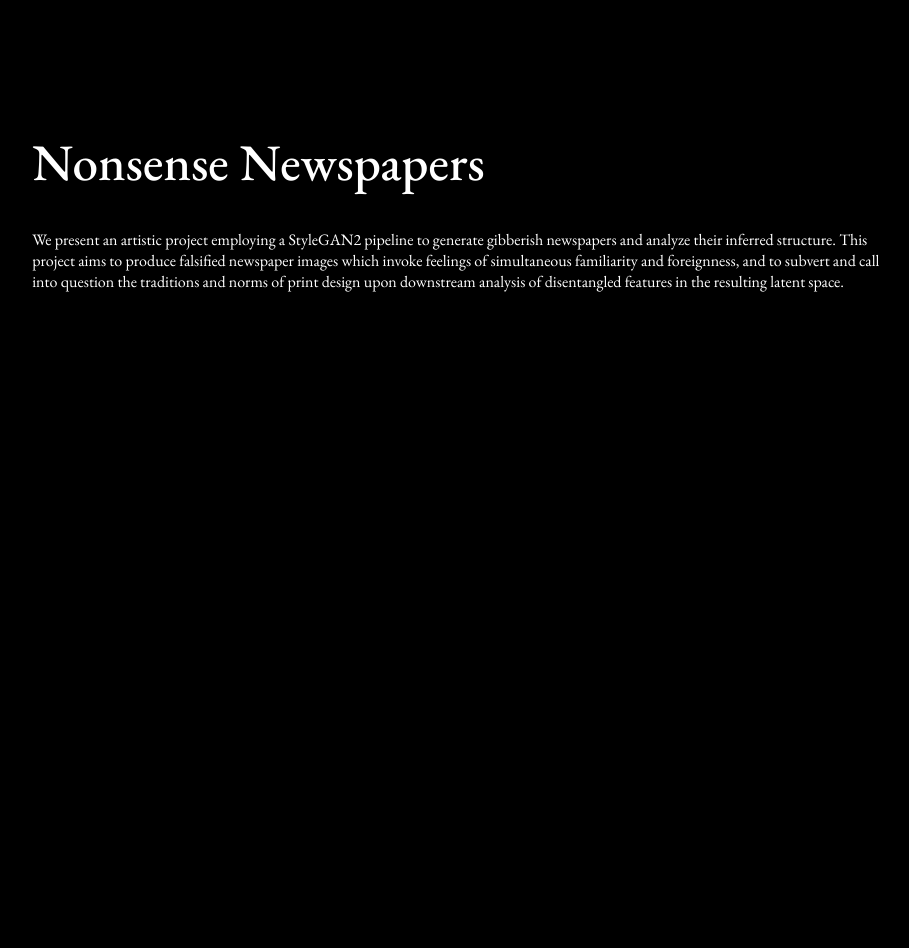
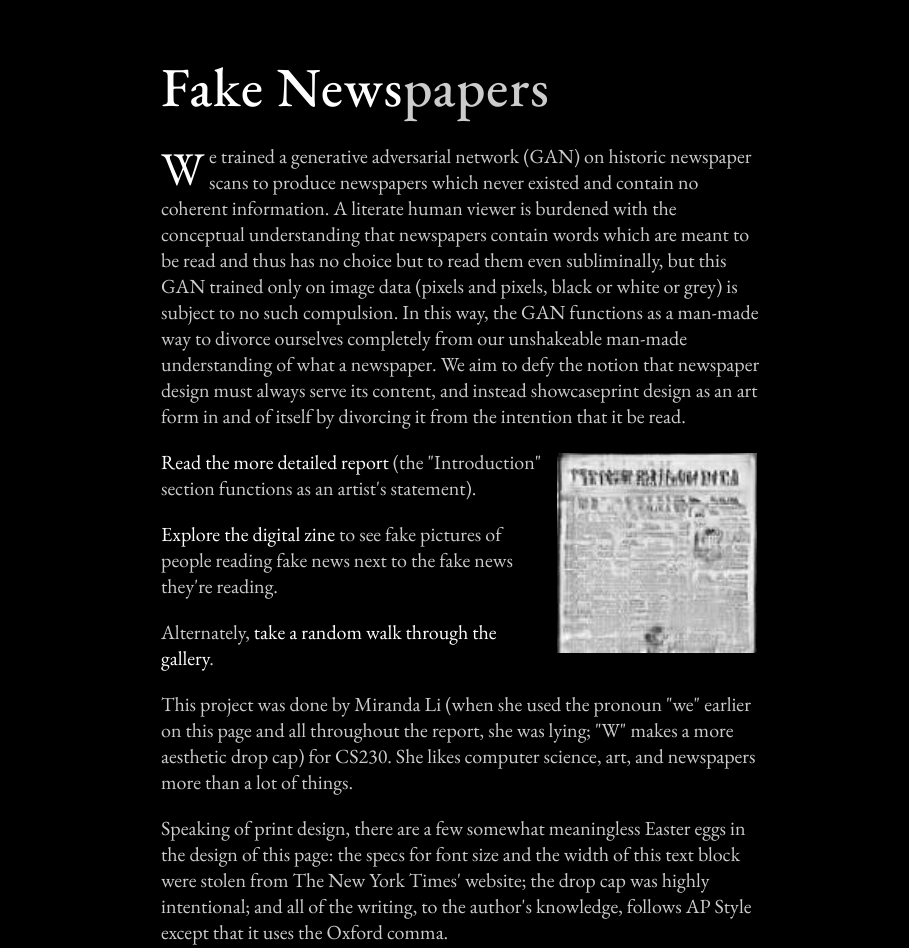
Before and after one commit to mirandali707/nonsense_newspapers, a plain HTML site: page index.html in a window 1280 px wide. Shown: the whole page, without its empty margins (179-1088 px from the left). Before the commit the page ends 800 px from the top, so only its background shows below. Drawn offline with nearby package versions, Linux system fonts and the light colour scheme.

Commit message:
added image, refactored css, wrote copy for landing page

```diff
--- /dev/null
+++ b/css/styles.css
@@ -0,0 +1,62 @@
+html, body {
+  font-family: 'EB Garamond', serif;
+  /* font-family: Georgia, serif; */
+  color: #cccccc;
+  /* scroll-behavior: smooth; */
+  background-color: black;
+  font-size: 20px;
+}
+
+.center-block {
+  display: flex;
+  justify-content: center;
+}
+
+.narrow {
+  width: calc(100% - 40px);
+  max-width: 600px;
+
+}
+
+h1 {
+  font-weight: 500;
+  margin-top: 6vh;
+  margin-bottom: 24px;
+  font-size: 2.75rem;
+  line-height: 3.125rem;
+  letter-spacing: 1px;
+
+}
+
+strong {
+  font-weight: 500;
+  color: white;
+}
+
+p {
+  font-weight: 200;
+}
+
+a {
+  text-decoration: none;
+  color: white;
+}
+
+.firstcharacter {
+  color: white;
+  float: left;
+  /* font-family: Georgia; */
+  font-size: 47px;
+  /* line-height: 60px; */
+
+  padding-right: 5px;
+  /* padding-left: 3px; */
+  margin-top: -5px;
+  margin-bottom: -5px;
+}
+
+.right-image {
+  float: right;
+  height: 200px;
+  margin: 4px;
+}
--- a/index.html
+++ b/index.html
@@ -3,17 +3,34 @@
   <head>
     <meta charset="utf-8">
     <title>Nonsense Newspapers</title>
+    <!-- <link rel="stylesheet" href="https://github.com/noirblancrouge/YoungSerif/blob/master/fonts/webfonts/stylesheet.css"> -->
     <link href="https://fonts.googleapis.com/css2?family=EB+Garamond:wght@400;500&display=swap" rel="stylesheet">
-    <link href="styles.css" rel="stylesheet">
+    <link href="css/styles.css" rel="stylesheet">
   </head>
   <body>
     <div class="center-block">
       <div class="narrow">
-        <h1>Nonsense Newspapers</h1>
+        <h1><strong>Fake News</strong>papers</h1>
 
         <p>
-          We present an artistic project employing a StyleGAN2 pipeline to generate gibberish newspapers and analyze their inferred structure. This project aims to produce falsified newspaper images which invoke feelings of simultaneous familiarity and foreignness, and to subvert and call into question the traditions and norms of print design upon downstream analysis of disentangled features in the resulting latent space.
-
+          <span class="firstcharacter">W</span>
+          e trained a generative adversarial network (GAN) on historic newspaper scans to produce newspapers which never existed and contain no coherent information. A literate human viewer is burdened with the conceptual understanding that newspapers contain words which are meant to be read and thus has no choice but to read them even subliminally, but this GAN trained only on image data (pixels and pixels, black or white or grey) is subject to no such compulsion. In this way, the GAN functions as a man-made way to divorce ourselves completely from our unshakeable man-made understanding of what a newspaper. We aim to defy the notion that newspaper design must always serve its content, and instead showcaseprint design as an art form in and of itself by divorcing it from the intention that it be read.
+        </p>
+        <img src="img/gen_0.jpg" alt="a fake newspaper" class = "right-image">
+        <p>
+          <a href="#">Read the more detailed report</a> (the "Introduction" section functions as an artist's statement).
+        </p>
+        <p>
+          <a href="#">Explore the digital zine</a> to see fake pictures of people reading fake news next to the fake news they're reading.
+        </p>
+        <p>
+          Alternately, <a href="#">take a random walk through the gallery</a>.
+        </p>
+        <p>
+          This project was done by Miranda Li (when she used the pronoun "we" earlier on this page and all throughout the report, she was lying; "W" makes a more aesthetic drop cap) for CS230. She likes computer science, art, and newspapers more than a lot of things.
+        </p>
+        <p>
+          Speaking of print design, there are a few somewhat meaningless Easter eggs in the design of this page: the specs for font size and the width of this text block were stolen from The New York Times' website; the drop cap was highly intentional; and all of the writing, to the author's knowledge, follows AP Style except that it uses the Oxford comma.
         </p>
       </div>
     </div>
```
Also changed, not shown: img/gen_0.jpg (added).
